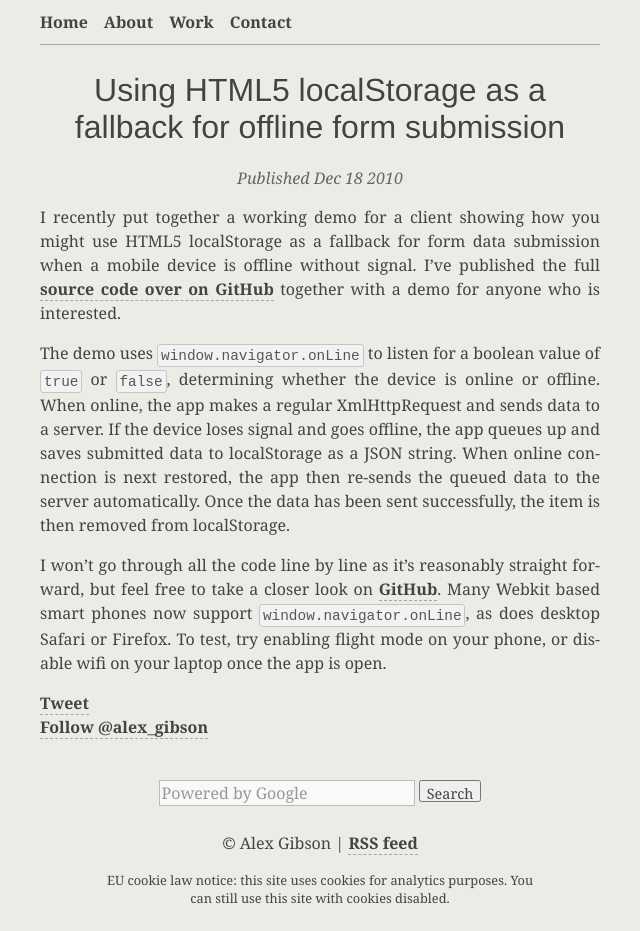
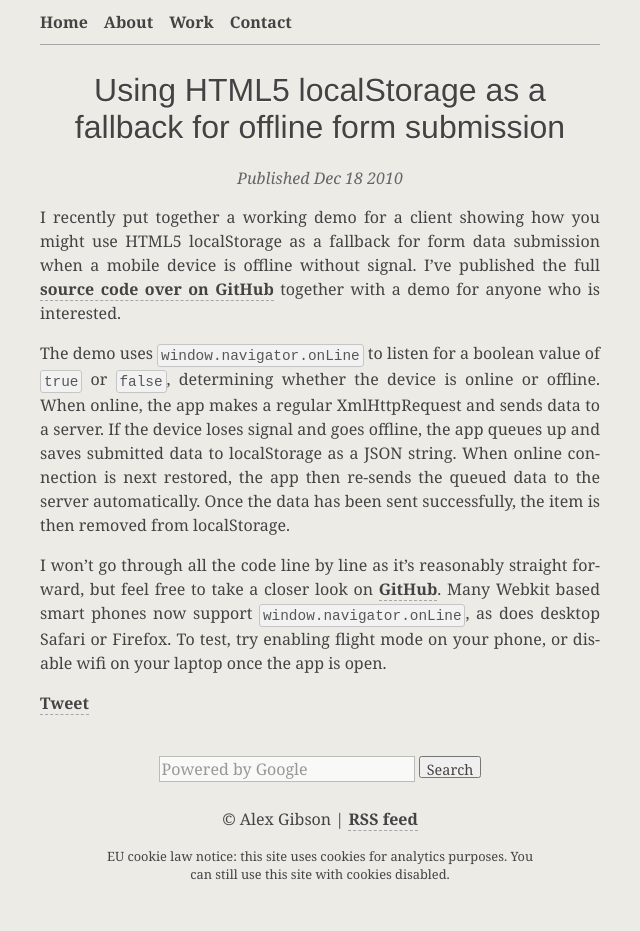
Before and after one commit to alexgibson/alxgbsn.co.uk, a Jekyll site: the page built from _posts/2010-12-18-using-html5-localstorage-as-a-fallback-for-offline-form-submission.md, in a window 1280 px wide. Shown: the whole page, without its empty margins (320-960 px from the left). Built offline with Jekyll 4.4.1, drawn with Linux system fonts in a browser that asks for light colours; Markdown is read by kramdown in place of the engine named in the settings; comment, search, counter and statistics services are not loaded; after the commit the page ends 907 px from its top, so only the background shows below that.

Commit message:
Add single tweet button to post pages

```diff
--- a/_layouts/post.html
+++ b/_layouts/post.html
@@ -6,6 +6,6 @@
     <time datetime="{{ page.date }}" pubdate>Published {{ page.date | date: "%b %d %Y" }}</time>
     {{ content }}
     <p>
-    	<a href="https://twitter.com/share" class="twitter-share-button" data-size="large">Tweet</a><br><a href="https://twitter.com/alex_gibson" class="twitter-follow-button" data-show-count="true" data-size="large">Follow @alex_gibson</a>
+    	<a href="https://twitter.com/share" class="twitter-share-button" data-text="{{ page.title }}" data-via="alex_gibson" data-size="large">Tweet</a>
 	</p>
 </article>
```
Also changed, not shown: 19 other files.
